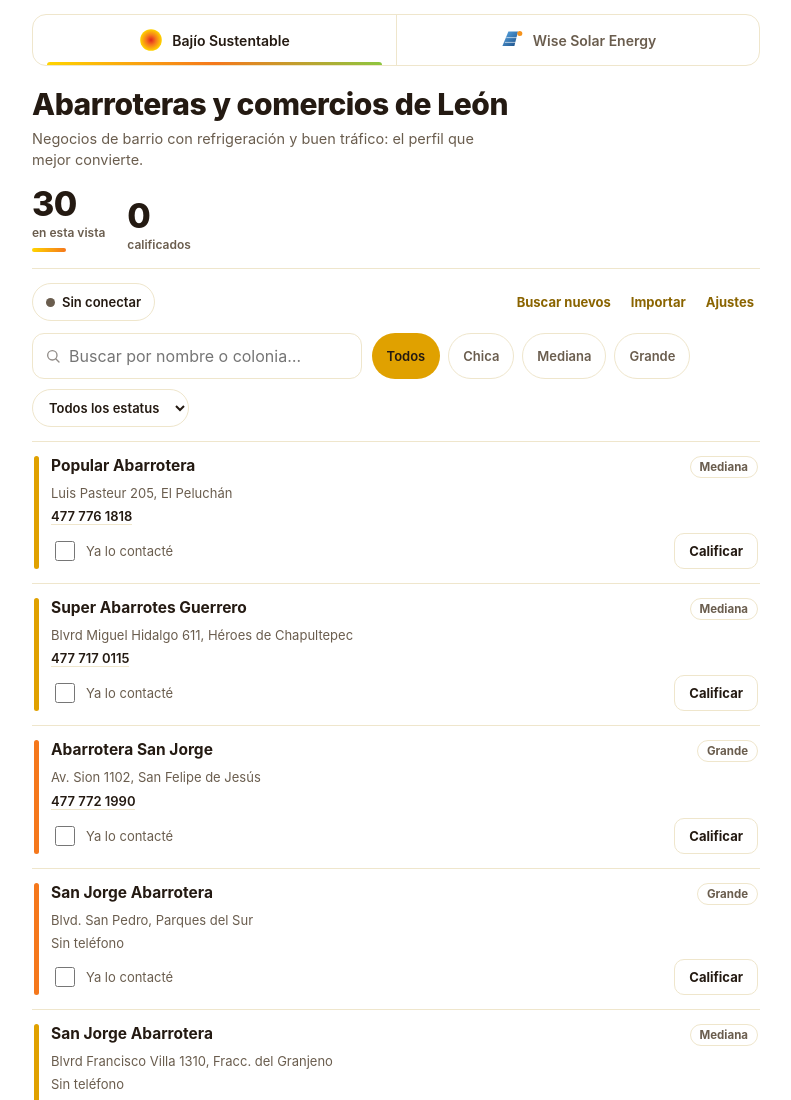
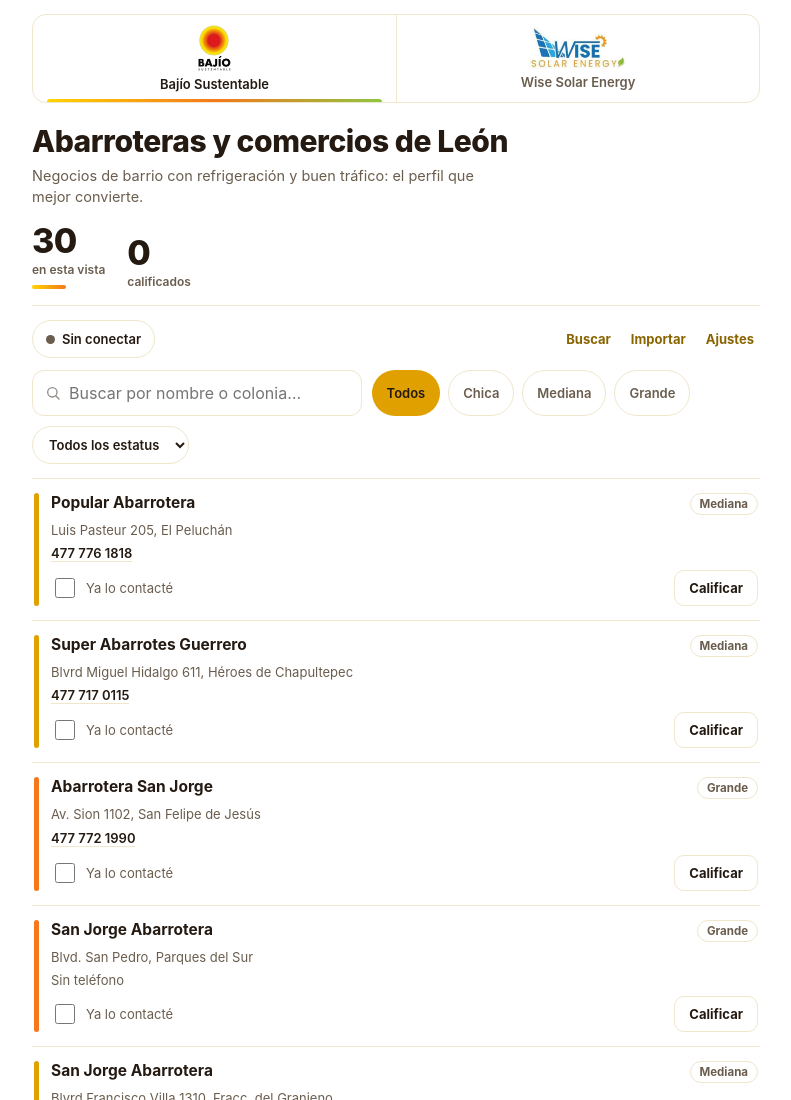
Before and after one commit to miguelsanchezzam-hub/prospectos, a plain HTML site: page index.html in a window 1280 px wide. Shown: the top 1100 px of the page, without its empty margins (244-1035 px from the left). Drawn offline with Linux system fonts and the light colour scheme.

Commit message:
Logos de Bajío y Wise en el selector; ícono de la app con el logo de Wise
Co-Authored-By: Claude Sonnet 5.5 <noreply@anthropic.com>
Claude-Session: https://claude.ai/code/session_01XLRwchRajmCsGd19xnkeFV

```diff
--- a/index.html
+++ b/index.html
@@ -71,9 +71,9 @@
     display:flex; border:1.5px solid var(--line); border-radius:14px; overflow:hidden; background:#fff;
   }
   .switcher button{
-    flex:1 1 50%; display:flex; align-items:center; justify-content:center; gap:9px;
-    padding:13px 8px; border:0; background:transparent; font-size:14px; font-weight:600;
-    color:var(--ink-soft); position:relative; min-height:48px;
+    flex:1 1 50%; display:flex; flex-direction:column; align-items:center; justify-content:center; gap:5px;
+    padding:10px 8px; border:0; background:transparent; font-size:13px; font-weight:600;
+    color:var(--ink-soft); position:relative; min-height:72px;
   }
   .switcher button + button{border-left:1.5px solid var(--line);}
   .switcher button[aria-pressed="true"]{color:var(--ink);}
@@ -82,7 +82,9 @@
   }
   .switcher button[data-target="bajio"][aria-pressed="true"]::after{background:linear-gradient(90deg,var(--b-a1),var(--b-a3),var(--b-lime));}
   .switcher button[data-target="wise"][aria-pressed="true"]::after{background:linear-gradient(90deg,var(--w-a1),var(--w-a2),var(--w-a3));}
-  .mark{width:24px;height:24px;flex:none;}
+  .mark{flex:none; display:block; object-fit:contain;}
+  .logo-b{height:46px; width:auto;}
+  .logo-w{height:42px; width:auto;}
 
   .hero{padding:22px 0 16px; border-bottom:1.5px solid var(--line);}
   .hero h1{margin:0 0 6px; font-size:clamp(22px,6vw,30px); line-height:1.12; font-weight:800; letter-spacing:-.015em;}
@@ -198,24 +200,11 @@
 
   <div class="switcher" role="group" aria-label="Elegir marca">
     <button type="button" data-target="bajio" aria-pressed="true">
-      <svg class="mark" viewBox="0 0 40 40" aria-hidden="true">
-        <defs><radialGradient id="sunG" cx="50%" cy="50%" r="50%">
-          <stop offset="0%" stop-color="#E0241E"/><stop offset="45%" stop-color="#F5781C"/><stop offset="100%" stop-color="#FFD400"/>
-        </radialGradient></defs>
-        <circle cx="20" cy="20" r="18" fill="url(#sunG)"/>
-      </svg>
+      <img class="mark logo-b" src="logo-bajio.png" alt="" width="264" height="360">
       Bajío Sustentable
     </button>
     <button type="button" data-target="wise" aria-pressed="false">
-      <svg class="mark" viewBox="0 0 40 40" aria-hidden="true">
-        <defs><linearGradient id="panG" x1="0" y1="0" x2="1" y2="1">
-          <stop offset="0%" stop-color="#5AA9E6"/><stop offset="100%" stop-color="#1C4E86"/>
-        </linearGradient></defs>
-        <polygon points="4,30 14,6 30,6 24,30" fill="url(#panG)"/>
-        <line x1="8" y1="24" x2="27" y2="24" stroke="#fff" stroke-width="1"/>
-        <line x1="10.5" y1="16" x2="28.5" y2="16" stroke="#fff" stroke-width="1"/>
-        <circle cx="33" cy="9" r="4.2" fill="#F5921C"/>
-      </svg>
+      <img class="mark logo-w" src="logo-wise.png" alt="" width="754" height="328">
       Wise Solar Energy
     </button>
   </div>
@@ -232,7 +221,7 @@
   <div class="actions">
     <button type="button" class="pill" id="syncPill" aria-live="polite"><span class="dot"></span><span id="syncText">…</span></button>
     <span class="spacer"></span>
-    <button type="button" class="linkbtn" id="btnSearch">Buscar nuevos</button>
+    <button type="button" class="linkbtn" id="btnSearch">Buscar</button>
     <button type="button" class="linkbtn" id="btnImport">Importar</button>
     <button type="button" class="linkbtn" id="btnSettings">Ajustes</button>
   </div>
--- a/sw.js
+++ b/sw.js
@@ -1,8 +1,8 @@
 /* Service worker: la app abre sin internet.
    Red primero (para que las actualizaciones lleguen), caché como respaldo.
    Las llamadas al Apps Script (otro dominio) nunca pasan por aquí. */
-const CACHE = 'prospectos-v2';
-const ASSETS = ['./', 'index.html', 'manifest.json', 'icon-192.png', 'icon-512.png', 'apple-touch-icon.png'];
+const CACHE = 'prospectos-v3';
+const ASSETS = ['./', 'index.html', 'manifest.json', 'icon-192.png', 'icon-512.png', 'apple-touch-icon.png', 'logo-bajio.png', 'logo-wise.png'];
 
 self.addEventListener('install', (e) => {
   e.waitUntil(
```
Also changed, not shown: apple-touch-icon.png, icon-192.png, icon-512.png, logo-bajio.png (added), logo-wise.png (added).
